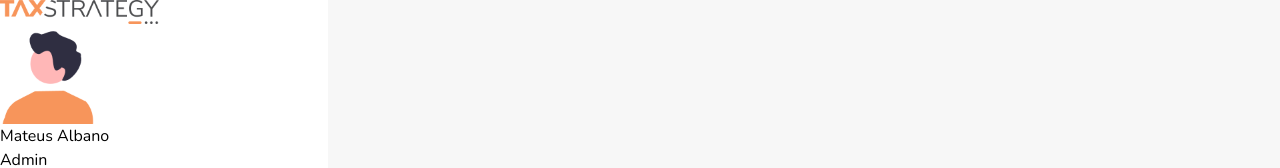
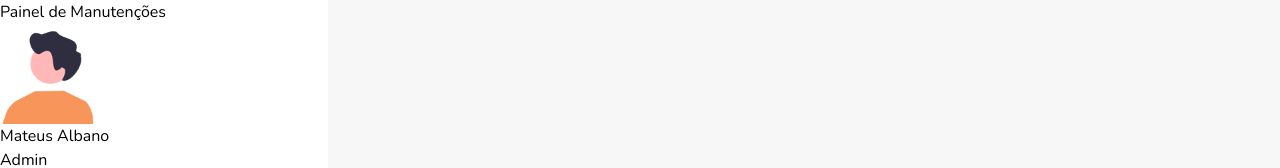
Before and after one commit to mateus-lopes/desafio-taxstrategy, an Angular app: page /login in a window 1280 px wide. Both pictures are taken after typing "name@example.com", "Sample123" into the empty fields and a click on the button "Entrar". Shown: the top 168 px of the page. Built offline with nearby package versions, Linux system fonts and the light colour scheme.

Commit message:
refactor: fix title

```diff
--- a/src/app/components/logo/logo.component.html
+++ b/src/app/components/logo/logo.component.html
@@ -1,3 +1,3 @@
 <section class="pl-8 pt-8" routerLink="/">
-    <img class="select-none cursor-pointer" ngSrc="./assets/logo.png" alt="Logo escura Tax Strategy, Logo Tax Strategy, Tax Strategy, taxstrategy" width="158.59" height="24" >
+  <h2>Painel de Manutenções</h2>
 </section>
```
